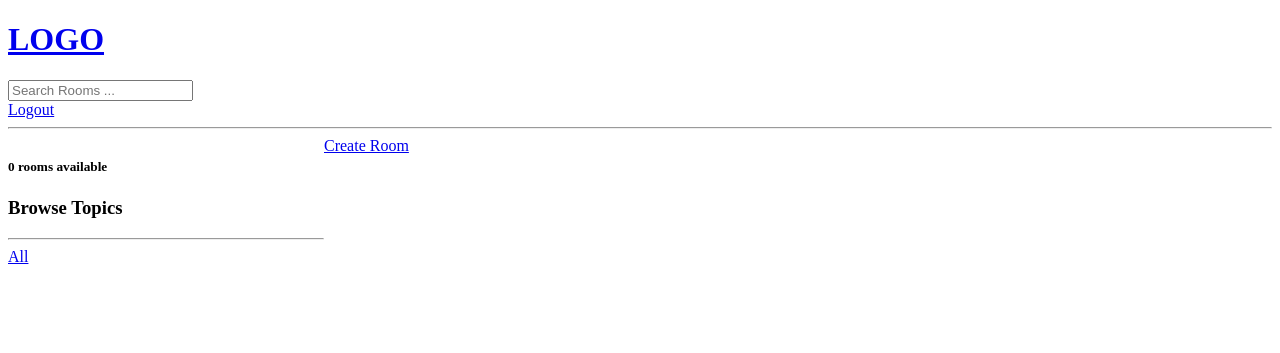
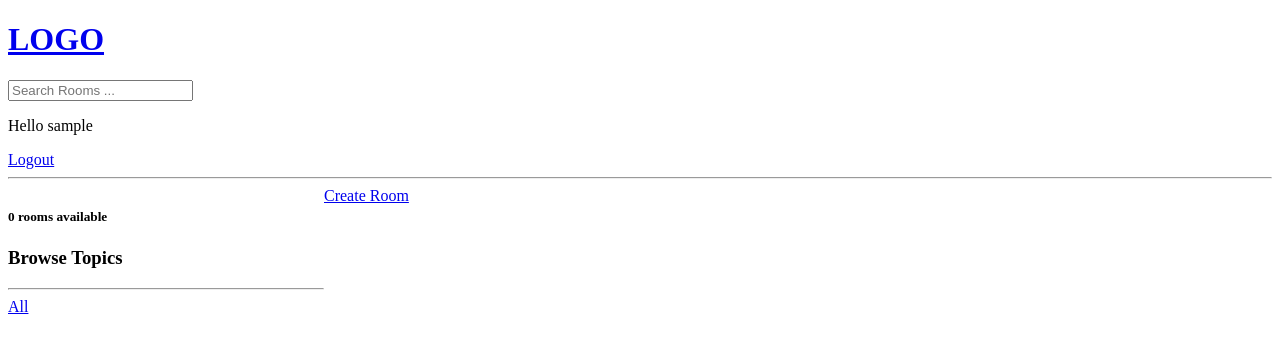
Before and after one commit to Maksym637/django-project, a Django app: page / in a window 1280 px wide. Shown: the top 353 px of the page. Run offline with Django 4.2, Linux system fonts and the light colour scheme; the visitor is signed in with stand-in values (Sample User, id 1); data that the repository does not hold is empty.

Commit message:
commit navbar

```diff
--- a/studybud/templates/navbar.html
+++ b/studybud/templates/navbar.html
@@ -8,6 +8,7 @@
 </form>
 
 {% if request.user.is_authenticated %}
+<p>Hello {{request.user}}</p>
 <a href="{% url 'logout' %}">Logout</a>
 {% else %}
 <a href="{% url 'login' %}">Login</a>
```
